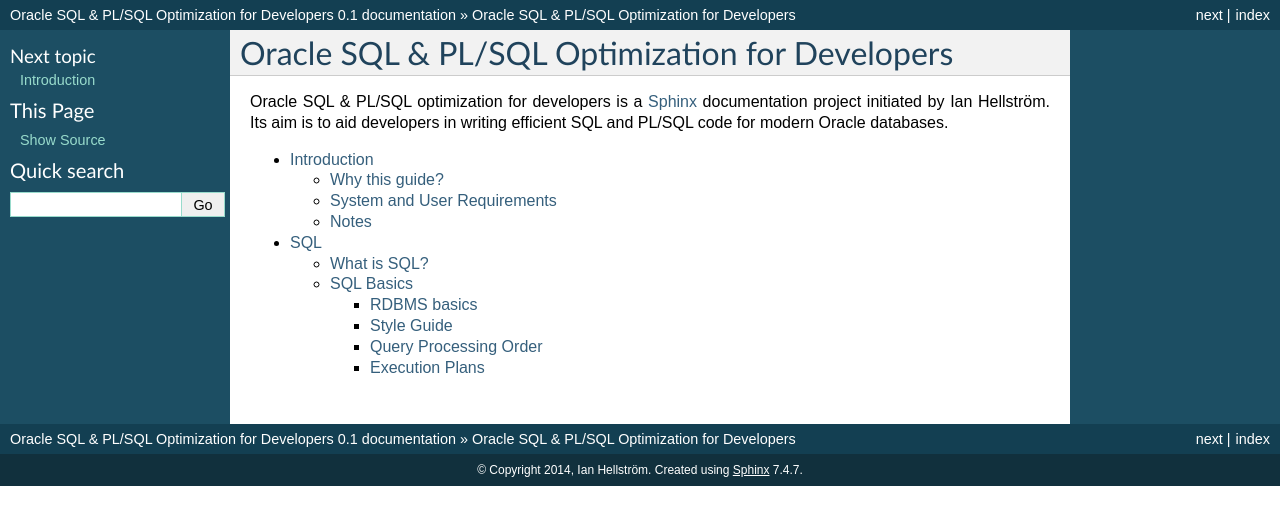
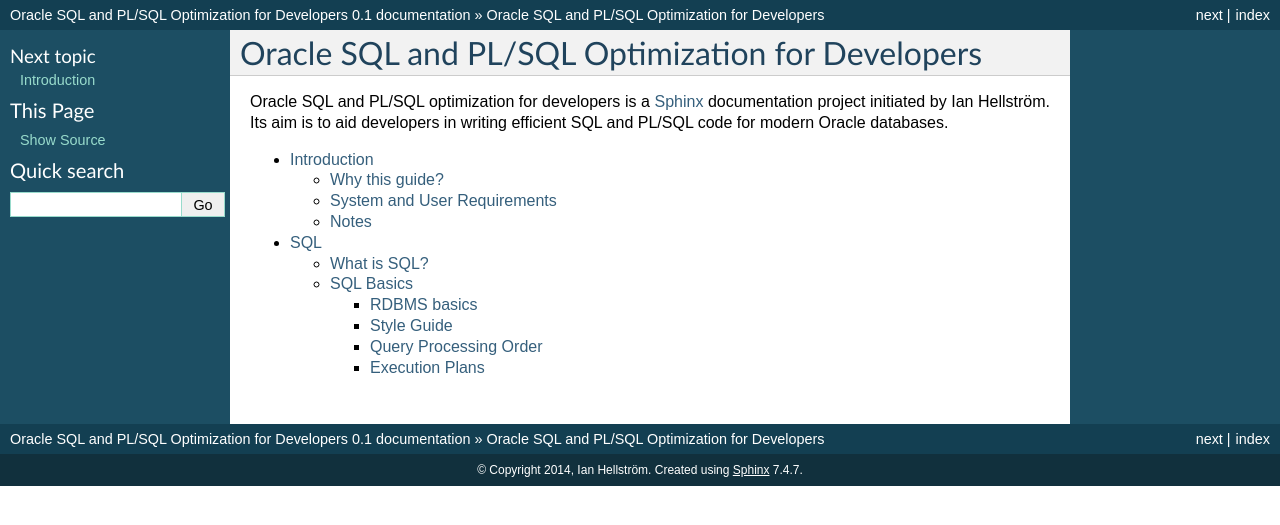
Before and after one commit to ianhellstrom/rtfd, a Sphinx documentation site: the page built from source/index.rst, in a window 1280 px wide. Shown: the top 525 px of the page. Built offline with Sphinx 7.4.7, drawn with Linux system fonts in a browser that asks for light colours.

Commit message:
Fixed LaTeX formatting issues

```diff
--- a/authors.rst
+++ b/authors.rst
@@ -2,6 +2,6 @@
 Contributors
 ############
 
-Authors of **Oracle SQL & PL/SQL Optimization for Developers** are (in order of first commit date):
+Authors of **Oracle SQL and PL/SQL Optimization for Developers** are (in order of first commit date):
 
 * Ian Hellström
--- a/readme.rst
+++ b/readme.rst
@@ -2,7 +2,7 @@
 Documentation repository for `oracle.rtfd.org <http://oracle.rtfd.org>`_
 ########################################################################
 
-Oracle SQL & PL/SQL optimization for developers is a `Sphinx <http://sphinx-doc.org>`_ documentation project initiated by Ian (Christian) Hellström.
+Oracle SQL and PL/SQL optimization for developers is a `Sphinx <http://sphinx-doc.org>`_ documentation project initiated by Ian (Christian) Hellström.
 Its aim is to aid developers in writing efficient SQL and PL/SQL code for modern Oracle databases.
 It is also a chronicle of successful and not so successful experiments as a developer for various production systems.
 
--- a/source/conf.py
+++ b/source/conf.py
@@ -1,6 +1,6 @@
 # -*- coding: utf-8 -*-
 #
-# Oracle SQL & PL/SQL Optimization for Developers documentation build configuration file, created by
+# Oracle SQL and PL/SQL Optimization for Developers documentation build configuration file, created by
 # sphinx-quickstart on Fri Apr 25 20:21:48 2014.
 #
 # This file is execfile()d with the current directory set to its
@@ -48,7 +48,7 @@
 master_doc = 'index'
 
 # General information about the project.
-project = u'Oracle SQL & PL/SQL Optimization for Developers'
+project = u'Oracle SQL and PL/SQL Optimization for Developers'
 copyright = u'2014, Ian Hellström'
 
 # The version info for the project you're documenting, acts as replacement for
@@ -201,7 +201,7 @@
 # (source start file, target name, title,
 #  author, documentclass [howto, manual, or own class]).
 latex_documents = [
-  ('index', 'OraclePLSQLOptimizationforDevelopers.tex', u'Oracle SQL & PL/SQL Optimization for Developers Documentation',
+  ('index', 'OraclePLSQLOptimizationforDevelopers.tex', u'Oracle SQL and PL/SQL Optimization for Developers Documentation',
    u'Ian Hellström', 'manual'),
 ]
 
@@ -231,7 +231,7 @@
 # One entry per manual page. List of tuples
 # (source start file, name, description, authors, manual section).
 man_pages = [
-    ('index', 'oracleplsqloptimizationfordevelopers', u'Oracle SQL & PL/SQL Optimization for Developers Documentation',
+    ('index', 'oracleplsqloptimizationfordevelopers', u'Oracle SQL and PL/SQL Optimization for Developers Documentation',
      [u'Ian Hellström'], 1)
 ]
 
@@ -245,7 +245,7 @@
 # (source start file, target name, title, author,
 #  dir menu entry, description, category)
 texinfo_documents = [
-  ('index', 'OraclePLSQLOptimizationforDevelopers', u'Oracle SQL & PL/SQL Optimization for Developers Documentation',
+  ('index', 'OraclePLSQLOptimizationforDevelopers', u'Oracle SQL and PL/SQL Optimization for Developers Documentation',
    u'Ian Hellström', 'OraclePLSQLOptimizationforDevelopers', 'One line description of project.',
    'Miscellaneous'),
 ]
@@ -266,13 +266,13 @@
 # -- Options for Epub output ----------------------------------------------
 
 # Bibliographic Dublin Core info.
-epub_title = u'Oracle SQL & PL/SQL Optimization for Developers'
+epub_title = u'Oracle SQL and PL/SQL Optimization for Developers'
 epub_author = u'Ian Hellström'
 epub_publisher = u'Ian Hellström'
 epub_copyright = u'2014, Ian Hellström'
 
 # The basename for the epub file. It defaults to the project name.
-#epub_basename = u'Oracle SQL & PL/SQL Optimization for Developers'
+#epub_basename = u'Oracle SQL and PL/SQL Optimization for Developers'
 
 # The HTML theme for the epub output. Since the default themes are not optimized
 # for small screen space, using the same theme for HTML and epub output is
--- a/source/index.rst
+++ b/source/index.rst
@@ -1,7 +1,7 @@
-###############################################
-Oracle SQL & PL/SQL Optimization for Developers
-###############################################
-Oracle SQL & PL/SQL optimization for developers is a `Sphinx <http://sphinx-doc.org>`_ documentation project initiated by Ian Hellström.
+#################################################
+Oracle SQL and PL/SQL Optimization for Developers
+#################################################
+Oracle SQL and PL/SQL optimization for developers is a `Sphinx <http://sphinx-doc.org>`_ documentation project initiated by Ian Hellström.
 Its aim is to aid developers in writing efficient SQL and PL/SQL code for modern Oracle databases.
 
 .. toctree::
--- a/source/intro.rst
+++ b/source/intro.rst
@@ -25,7 +25,7 @@
 The fact of the matter is that they have run into one of many traps, such as non-SARGable predicates, bad (or no) use of indexes, unnecessarily complicated (nested) subqueries that not even their creator can understand after a short lunch break but somehow magically deliver the correct, or rather desired, results.
 Other programming languages, especially the more common third-generation ones, do not have that problem: applications are mostly developed by professional developers who (should) know what they're doing.
 
-There are many excellent references on the topic of SQL and PL/SQL optimization, most notably Oracle's own extensive `documentation`_, Tom Kyte's `Ask Tom`_ Q&A website, entries by `Burleson Consulting`_,  Tim Hall's `Oracle Base`_ pages, Steven Feuerstein's `PL/SQL Obsession`_, `Oracle Developer`_, `books`_, and a wealth of blogs (e.g. by `Oracle ACEs`_).
+There are many excellent references on the topic of SQL and PL/SQL optimization, most notably Oracle's own extensive `documentation`_, Tom Kyte's `Ask Tom`_ Q\&A website, entries by `Burleson Consulting`_,  Tim Hall's `Oracle Base`_ pages, Steven Feuerstein's `PL/SQL Obsession`_, `Oracle Developer`_, `books`_, and a wealth of blogs (e.g. by `Oracle ACEs`_).
 
 'So why this guide?' we hear you ask.
 Two reasons really:
--- a/source/sql/basics.rst
+++ b/source/sql/basics.rst
@@ -35,7 +35,7 @@
 Important to note is that rows can appear more than once in relational databases, so the idea that we can have only distinct elements in sets does not strictly apply; with the ``DISTINCT`` clause you can again obtain all unique elements but that is not really the point.
 `Multisets`_ provide the appropriate generalization upon which RDBMSs are actually based, but even then SQL will deviate from the relational model.
 For instance, columns can be anonymous.
-Yes, we know: Oracle automatically assigns the expression of a column without an alias as the column name when outputting but that does not make it an actual attribute — try accessing it from outside a subquery or CTAS'ing into a new table without an ORA-00998 error telling you to ``name this expression with a column alias``.
+Yes, we know: Oracle automatically assigns the expression of a column without an alias as the column name when outputting but that does not make it an actual attribute — try accessing it from outside a subquery or CTAS'ing into a new table without an ``ORA-00998`` error telling you to ``name this expression with a column alias``.
 Anyway, we shall not dwell on any additional idiosyncrasies pertaining to the relational model.
 In case you do crave for more details on the relational model though, we recommend the book *SQL and Relational Theory* by `Christopher J. Date`_.
 
```
Also changed, not shown: licence.rst.
